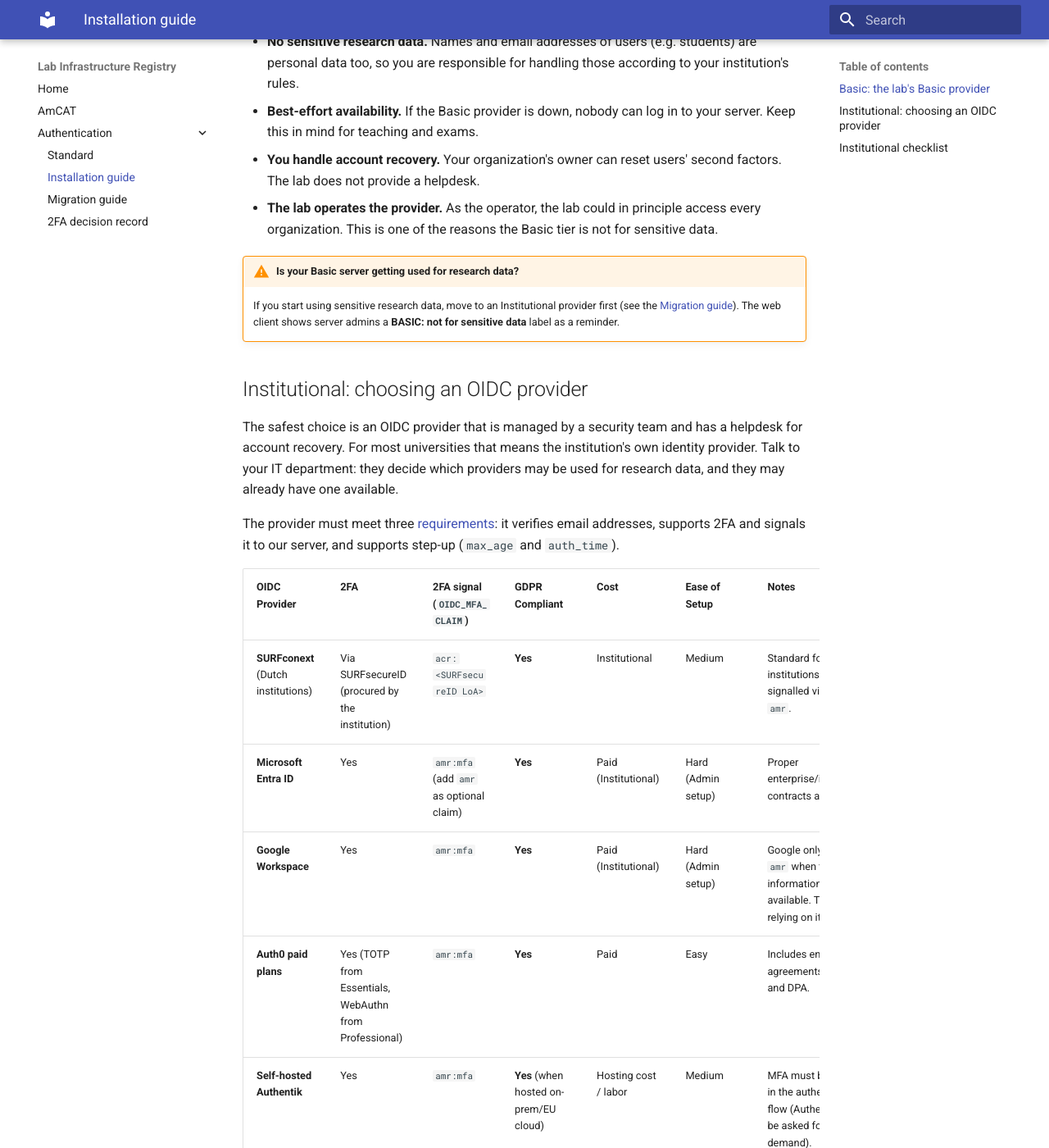
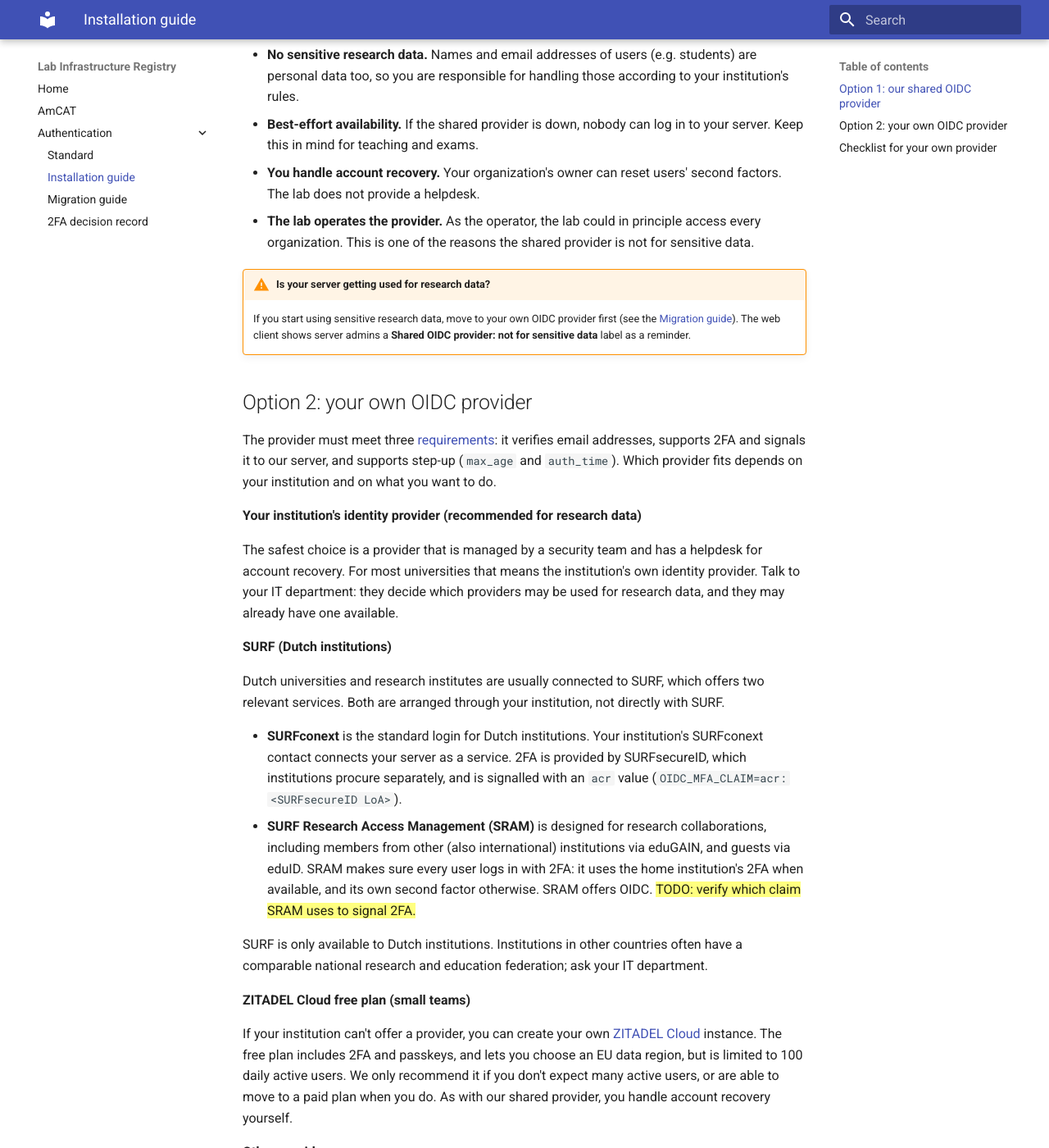
Before and after one commit to kasperwelbers/societal-analytics-lab-infra, an MkDocs documentation site: the page built from docs/auth-install.md, in a window 1280 px wide and 1400 px high, scrolled down 1050 px. Shown: the whole window at 82% size. Built offline with MkDocs 1.6.1 and Material for MkDocs 9.7.7, drawn with Linux system fonts in a browser that asks for light colours; some of the changed text lies outside the part shown.

Commit message:
Replace tiers with two provider options; add SURF guidance
- auth.md: "Tiers" becomes "Choosing an OIDC provider" with two options
  (our shared provider, your own provider); AUTH_TIER removed; the server
  recognizes the shared provider by its issuer and always shows the
  "not for sensitive data" label
- auth-install.md: option 1 (shared provider) and option 2 (own provider:
  institution IdP, SURFconext/SRAM for Dutch institutions, ZITADEL Cloud
  free plan for small teams, provider table), checklist for own provider
- auth-migration.md, auth-2fa.md, index.md, amcat.md: wording updated

Co-Authored-By: Claude Opus 5.5 <noreply@anthropic.com>
Claude-Session: https://claude.ai/code/session_019W6PqugT62H23txcYBEbfm

```diff
--- a/docs/auth-install.md
+++ b/docs/auth-install.md
@@ -1,66 +1,86 @@
 # Installation guide: authentication
 
-This guide is for teams that host AmCAT or AnnoTinder themselves. It covers choosing an OIDC provider for the two [tiers](./auth.md#tiers). For what our software does with the provider, see the [Authentication standard](./auth.md).
+This guide is for teams that host AmCAT or AnnoTinder themselves. It covers choosing and setting up an OIDC provider. For what our software does with the provider, see the [Authentication standard](./auth.md).
 
-In short:
+There are two options:
 
-1. **Basic.** For trying out our software, teaching, and other uses without sensitive data. If you don't have a suitable OIDC provider, create an organization at the lab's Basic provider.
-2. **Institutional.** For research data. Together with your institution's IT department, choose an OIDC provider that meets our [requirements](./auth.md#oidc-provider-requirements). If you started in the Basic tier, [migrate](./auth-migration.md) your users.
+1. **Our shared OIDC provider.** Free, for servers without sensitive data, such as teaching and pilots.
+2. **Your own OIDC provider.** Required for sensitive research data. Ideally your institution's identity provider, but there are other options.
 
-## Basic: the lab's Basic provider
+You can start with option 1 and [migrate](./auth-migration.md) to option 2 later.
 
-To make it easy to start, the Societal Analytics Lab offers a Basic OIDC provider ([ZITADEL](https://zitadel.com)) with 2FA. You create your own organization there, and manage its users yourself. Other organizations at the Basic provider can't see or manage your users.
+## Option 1: our shared OIDC provider
 
-==TODO: URL of the lab's Basic provider (self-hosted or ZITADEL Cloud, to be decided).==
+To make it easy to start, the Societal Analytics Lab offers a shared OIDC provider ([ZITADEL](https://zitadel.com)) with 2FA. You create your own organization there, and manage its users yourself. Other organizations at the shared provider can't see or manage your users.
+
+==TODO: URL of the shared provider (self-hosted or ZITADEL Cloud, to be decided).==
 
 **Setting up your organization**
 
-1. Register your organization at the Basic provider's sign-up page (`<basic-provider-url>/ui/login/register/org`). The account you register with becomes the organization owner.
+1. Register your organization at the shared provider's sign-up page (`<shared-provider-url>/ui/login/register/org`). The account you register with becomes the organization owner.
 2. In your organization's login settings, require a second factor for all users (passkey or authenticator app).
 3. Create a project with a web application for your server, using the authorization code flow, with the redirect URI of your server. ==TODO: redirect URI per app (AmCAT, AnnoTinder).==
-4. Configure your server with `OIDC_HOST`, `OIDC_CLIENT_ID` and `OIDC_CLIENT_SECRET` from the application, `OIDC_MFA_CLAIM=amr:mfa` ==TODO: verify the exact `amr` value ZITADEL sends==, and `AUTH_TIER=basic`. See [Configuration](./auth.md#configuration).
+4. Configure your server with `OIDC_HOST`, `OIDC_CLIENT_ID` and `OIDC_CLIENT_SECRET` from the application, and `OIDC_MFA_CLAIM=amr:mfa` ==TODO: verify the exact `amr` value ZITADEL sends==. See [Configuration](./auth.md#configuration).
 5. Invite your users. They create an account in your organization and set up their second factor.
 
-**Basic terms**
+**Terms**
 
 * **No sensitive research data.** Names and email addresses of users (e.g. students) are personal data too, so you are responsible for handling those according to your institution's rules.
-* **Best-effort availability.** If the Basic provider is down, nobody can log in to your server. Keep this in mind for teaching and exams.
+* **Best-effort availability.** If the shared provider is down, nobody can log in to your server. Keep this in mind for teaching and exams.
 * **You handle account recovery.** Your organization's owner can reset users' second factors. The lab does not provide a helpdesk.
-* **The lab operates the provider.** As the operator, the lab could in principle access every organization. This is one of the reasons the Basic tier is not for sensitive data.
+* **The lab operates the provider.** As the operator, the lab could in principle access every organization. This is one of the reasons the shared provider is not for sensitive data.
 
-!!! warning "Is your Basic server getting used for research data?"
-    If you start using sensitive research data, move to an Institutional provider first (see the [Migration guide](./auth-migration.md)). The web client shows server admins a **BASIC: not for sensitive data** label as a reminder.
+!!! warning "Is your server getting used for research data?"
+    If you start using sensitive research data, move to your own OIDC provider first (see the [Migration guide](./auth-migration.md)). The web client shows server admins a **Shared OIDC provider: not for sensitive data** label as a reminder.
 
-## Institutional: choosing an OIDC provider
+## Option 2: your own OIDC provider
 
-The safest choice is an OIDC provider that is managed by a security team and has a helpdesk for account recovery. For most universities that means the institution's own identity provider. Talk to your IT department: they decide which providers may be used for research data, and they may already have one available.
+The provider must meet three [requirements](./auth.md#oidc-provider-requirements): it verifies email addresses, supports 2FA and signals it to our server, and supports step-up (`max_age` and `auth_time`). Which provider fits depends on your institution and on what you want to do.
 
-The provider must meet three [requirements](./auth.md#oidc-provider-requirements): it verifies email addresses, supports 2FA and signals it to our server, and supports step-up (`max_age` and `auth_time`).
+**Your institution's identity provider (recommended for research data)**
+
+The safest choice is a provider that is managed by a security team and has a helpdesk for account recovery. For most universities that means the institution's own identity provider. Talk to your IT department: they decide which providers may be used for research data, and they may already have one available.
+
+**SURF (Dutch institutions)**
+
+Dutch universities and research institutes are usually connected to SURF, which offers two relevant services. Both are arranged through your institution, not directly with SURF.
+
+* **SURFconext** is the standard login for Dutch institutions. Your institution's SURFconext contact connects your server as a service. 2FA is provided by SURFsecureID, which institutions procure separately, and is signalled with an `acr` value (`OIDC_MFA_CLAIM=acr:<SURFsecureID LoA>`).
+* **SURF Research Access Management (SRAM)** is designed for research collaborations, including members from other (also international) institutions via eduGAIN, and guests via eduID. SRAM makes sure every user logs in with 2FA: it uses the home institution's 2FA when available, and its own second factor otherwise. SRAM offers OIDC. ==TODO: verify which claim SRAM uses to signal 2FA.==
+
+SURF is only available to Dutch institutions. Institutions in other countries often have a comparable national research and education federation; ask your IT department.
+
+**ZITADEL Cloud free plan (small teams)**
+
+If your institution can't offer a provider, you can create your own [ZITADEL Cloud](https://zitadel.com) instance. The free plan includes 2FA and passkeys, and lets you choose an EU data region, but is limited to 100 daily active users. We only recommend it if you don't expect many active users, or are able to move to a paid plan when you do. As with our shared provider, you handle account recovery yourself.
+
+**Other providers**
 
 | OIDC Provider | 2FA | 2FA signal (`OIDC_MFA_CLAIM`) | GDPR Compliant | Cost | Ease of Setup | Notes |
 | --- | --- | --- | --- | --- | --- | --- |
-| **SURFconext** (Dutch institutions) | Via SURFsecureID (procured by the institution) | `acr:<SURFsecureID LoA>` | **Yes** | Institutional | Medium | Standard for Dutch institutions. 2FA is signalled via `acr`, not `amr`. |
+| **SURFconext** (Dutch institutions) | Via SURFsecureID (procured by the institution) | `acr:<SURFsecureID LoA>` | **Yes** | Institutional | Medium | See [SURF](#option-2-your-own-oidc-provider) above. |
 | **Microsoft Entra ID** | Yes | `amr:mfa` (add `amr` as optional claim) | **Yes** | Paid (Institutional) | Hard (Admin setup) | Proper enterprise/institutional contracts and DPAs. |
 | **Google Workspace** | Yes | `amr:mfa` | **Yes** | Paid (Institutional) | Hard (Admin setup) | Google only includes `amr` when the information is available. Test before relying on it. |
 | **Auth0 paid plans** | Yes (TOTP from Essentials, WebAuthn from Professional) | `amr:mfa` | **Yes** | Paid | Easy | Includes enterprise agreements, SLAs, and DPA. |
+| **ZITADEL** (Cloud or self-hosted) | Yes | `amr:mfa` (verify) | **Yes** (EU region or hosting) | Free plan (100 daily active users) / paid plans / hosting cost | Easy (Cloud) / Medium (self-hosted) | Organizations with their own admins. |
 | **Self-hosted Authentik** | Yes | `amr:mfa` | **Yes** (when hosted on-prem/EU cloud) | Hosting cost / labor | Medium | MFA must be required in the authentication flow (Authentik can't be asked for MFA on demand). |
 | **Self-hosted Keycloak** | Yes | `acr:<value>` | **Yes** (when hosted on-prem/EU cloud) | Hosting cost / labor | Medium | Map the acr value to a level of authentication that requires 2FA. |
-| **ZITADEL** (self-hosted or Cloud) | Yes | `amr:mfa` (verify) | **Yes** (EU hosting or region) | Free (self-hosted) / paid plans (Cloud) | Medium | Supports isolated organizations with their own admins. The lab uses it for its Basic provider; for the Institutional tier it must be managed by your institution. |
 
-Not suitable for the Institutional tier:
+A self-hosted provider is only as secure as its maintenance: someone has to keep it updated and handle account recovery.
+
+Not suitable:
 
 * **Auth0 free plan.** No step-up MFA factors.
 * **Google consumer accounts (`@gmail.com`).** No institutional agreements, and `amr` is not always present.
 
 The 2FA signal column was checked in November 2026; details and sources are in [Provider support for MFA signals](./auth-2fa.md#provider-support-for-mfa-signals). Provider behaviour changes, so test the setup before going live.
 
-## Institutional checklist
+## Checklist for your own provider
 
 * [ ] The provider is approved by your institution for the data on your server.
 * [ ] The provider returns `email_verified: true` for your users.
 * [ ] 2FA is required (or can be requested) for your users, and `OIDC_MFA_CLAIM` matches the provider's signal.
 * [ ] Step-up works: performing a sensitive action (e.g. creating an API key) after more than `AUTH_STEP_UP_MAX_AGE` seconds asks for 2FA again.
-* [ ] It is clear who handles account recovery for your users (usually the provider's helpdesk).
+* [ ] It is clear who handles account recovery for your users (a helpdesk, or your own admin).
 * [ ] The server admin page shows no [hardening warnings](./auth.md#server-hardening-warnings).
-* [ ] `AUTH_TIER=institutional` is set.
-* [ ] If you are moving from the Basic tier or another provider: follow the [Migration guide](./auth-migration.md).
+* [ ] If you are moving from our shared provider or another provider: follow the [Migration guide](./auth-migration.md).
```
Also changed, not shown: docs/amcat.md (+1 -1 lines), docs/auth-2fa.md (+3 -3 lines), docs/auth-migration.md (+5 -5 lines), docs/auth.md (+12 -11 lines), docs/index.md (+1 -1 lines).
